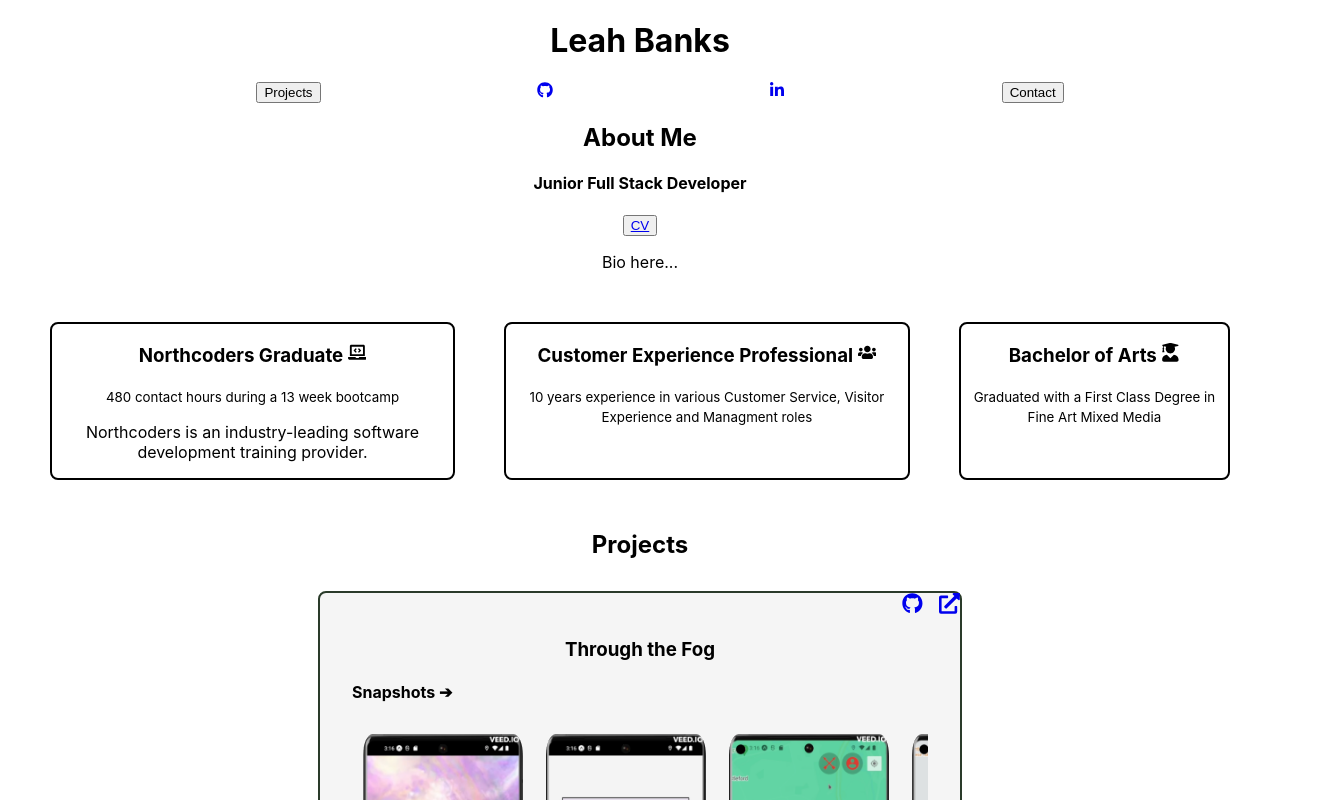
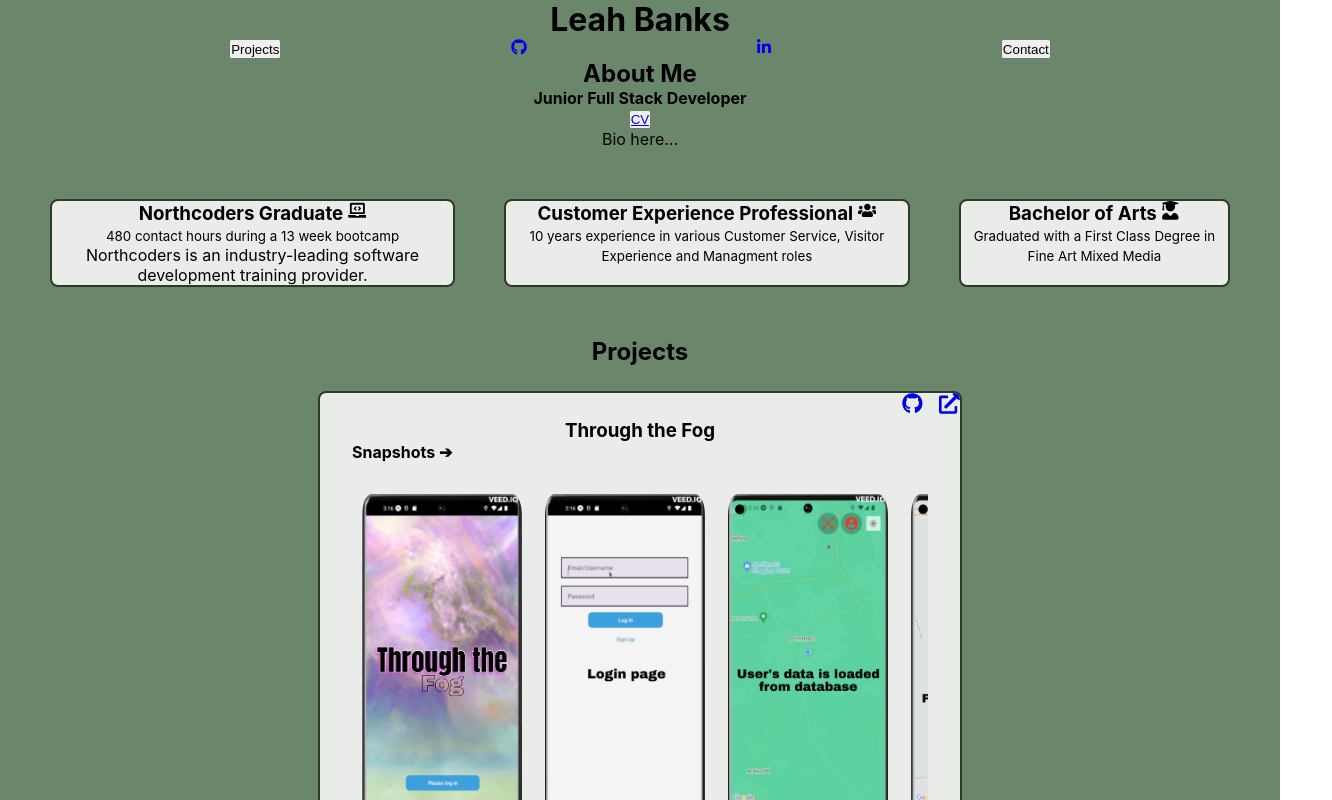
Before and after one commit to leahbanks/portfolio, a React (Create React App) app: page / in a window 1280 px wide. Shown: the top 800 px of the page, 1332 px wide, since content can reach past the window. Built offline with nearby package versions, Linux system fonts and the light colour scheme.

Commit message:
css tweaks

```diff
--- a/src/App.css
+++ b/src/App.css
@@ -1,5 +1,8 @@
 .App {
   text-align: center;
+  background-color: rgb(107, 135, 107);
+  margin: 0%;
+  padding: 0%;
 }
 
 .App-logo {
@@ -13,20 +16,6 @@
   }
 }
 
-.App-header {
-  background-color: #282c34;
-  min-height: 100vh;
-  display: flex;
-  flex-direction: column;
-  align-items: center;
-  justify-content: center;
-  font-size: calc(10px + 2vmin);
-  color: white;
-}
-
-.App-link {
-  color: #61dafb;
-}
 
 @keyframes App-logo-spin {
   from {
--- a/src/components/AboutCard/AboutCard.css
+++ b/src/components/AboutCard/AboutCard.css
@@ -5,6 +5,7 @@
 }
 
 .about-card {
-    border: 2px solid black;
+    border: 2px solid rgb(42, 59, 42);
     border-radius: 0.5rem;
+    background-color: rgba(245, 245, 245, 0.92);
 }
--- a/src/components/Contact/Contact.css
+++ b/src/components/Contact/Contact.css
@@ -15,6 +15,7 @@ textarea {
   border-radius: 0.5rem;
   background-color: transparent;
   resize: none;
+  background-color: rgba(245, 245, 245, 0.92);
 }
 
 .label {
--- a/src/index.css
+++ b/src/index.css
@@ -11,3 +11,8 @@ code {
   font-family: source-code-pro, Menlo, Monaco, Consolas, 'Courier New',
     monospace;
 }
+*{
+  margin: 0px;
+  padding: 0px;
+  overflow-x: hidden;
+ }
```
